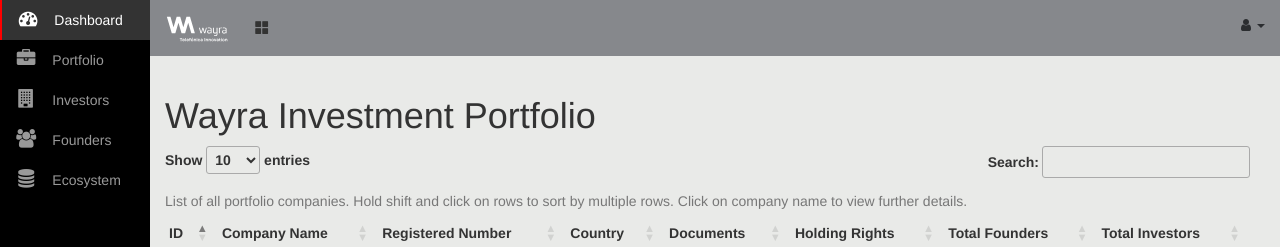
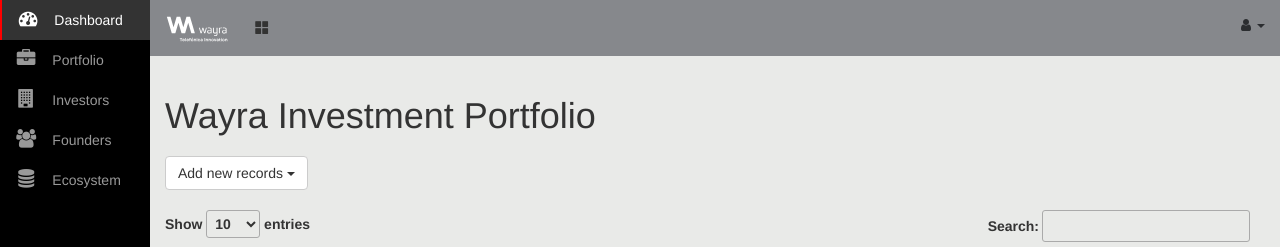
Before and after one commit to armallah/SEG-venture-capital-portfolio, a Django app: page /portfolio/ in a window 1280 px wide. Shown: the top 247 px of the page. Run offline with Django 4.2, Linux system fonts and the light colour scheme; lists and menus that the app fills with data are empty; some libraries are stand-ins or nearby versions.

Commit message:
Update portfolio.html

```diff
--- a/manager/templates/portfolio.html
+++ b/manager/templates/portfolio.html
@@ -7,6 +7,37 @@
 
 {% block contents %}
 <h1 class="mt-4">Wayra Investment Portfolio</h1>
+
+<h1></h1>
+
+<!-- Single button -->
+<div class="btn-group">
+  <button type="button" class="btn btn-default dropdown-toggle" data-toggle="dropdown" aria-haspopup="true" aria-expanded="false">
+    Add new records <span class="caret"></span>
+  </button>
+  <ul class="dropdown-menu">
+    <li><a href="#">Manual Entry</a></li>
+    <li><a href="#">File Upload</a></li>
+  </ul>
+</div>
+
+<!-- Split button -->
+<!--
+<div class="btn-group">
+  <button type="button" class="btn">Add new records</button>
+  <button type="button" class="btn dropdown-toggle" data-toggle="dropdown" aria-haspopup="true" aria-expanded="false">
+    <span class="caret"></span>
+    <span class="sr-only">Toggle Dropdown</span>
+  </button>
+  <ul class="dropdown-menu">
+    <li><a href="#">Manual Entry</a></li>
+    <li><a href="#">File Upload</a></li>
+  </ul>
+</div>
+-->
+
+<h1></h1>
+
 {% include 'partials/portfolio_table.html' with data=data %}
 {% include 'partials/tables_javascript.html' %}
 {% endblock %}
```
